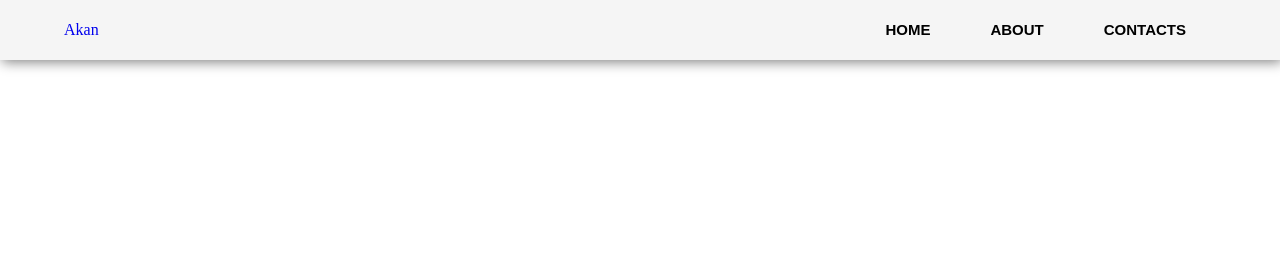
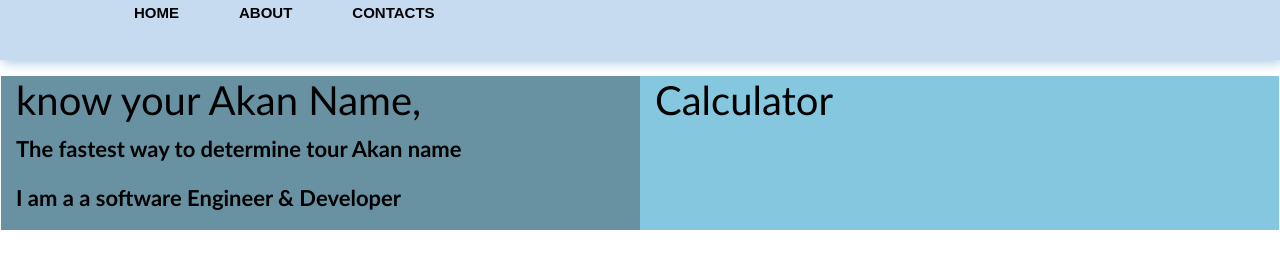
Before and after one commit to ANTONYMATHENGE/Akan-Name-Generator, a plain HTML site: page index.html in a window 1280 px wide. Drawn offline with Linux system fonts and the light colour scheme.

Commit message:
subdivided page into two columns and added text to both

```diff
--- a/css/styles.css
+++ b/css/styles.css
@@ -1,5 +1,5 @@
 body {
-    /* background-color: rgb(216, 31, 31); */
+    background-color: #6892a1;
     margin: 0px;
     padding: 0px;
 }
@@ -17,8 +17,8 @@ nav {
     justify-content: space-between;
     align-items: center;
     height: 60px;
-    background-color: whitesmoke;
-    box-shadow: 2px 2px 12px grey;
+    background-color: #C6DBF0;
+    box-shadow: 2px 2px 12px #A0C4E2;
     padding: 0px 5%;
 }
 
@@ -33,3 +33,21 @@ nav ul li a {
     font-size: 15px;
     font-weight: 700;
 }
+
+#first-col {
+    font-family: Calibri;
+    font-weight: bold;
+    color: black;
+    font-size: 22px;
+    background-color: #6892a1;
+    /* display: flex; */
+    align-items: center;
+}
+
+#second-col {
+    font-family: Calibri;
+    font-weight: bold;
+    color: black;
+    font-size: 40px;
+    background-color: #85C7DE;
+}
--- a/index.html
+++ b/index.html
@@ -6,7 +6,7 @@
     <meta name="viewport" content="width=device-width, initial-scale=1.0">
     <title>Document</title>
     <link href="css/styles.css" rel="stylesheet" type="text/css">
-    <!-- <link href="css/bootstrap.css" rel="stylesheet" type="text/css"> -->
+    <link href="css/bootstrap.css" rel="stylesheet" type="text/css">
 </head>
 
 <body>
@@ -14,13 +14,27 @@
         <!--navigation--------->
         <nav>
             <!--logo-->
-            <a href="#" class="logo"> Akan</a>
+            <!-- <a href="#" class="logo"> Akan</a> -->
             <ul>
                 <li><a href="#home">HOME</a></li>
                 <li><a href="#abt">ABOUT</a></li>
                 <li><a href="#contacts">CONTACTS</a></li>
             </ul>
         </nav>
+        <div class="modal-body row">
+            <div id="first-col" class="col-md-6">
+                <!--first column here -->
+                <h1>know your Akan Name,</h1>
+                <p>The fastest way to determine tour Akan name</p>
+
+                <p>I am a a software Engineer & Developer</p>
+
+            </div>
+            <div id="second-col" class="col-md-6">
+                <!-- Your second column here -->
+                <h1>Calculator</h1>
+            </div>
+        </div>
 
 </body>
 
```
Also changed, not shown: css/images/web-background1.jpg (added).
